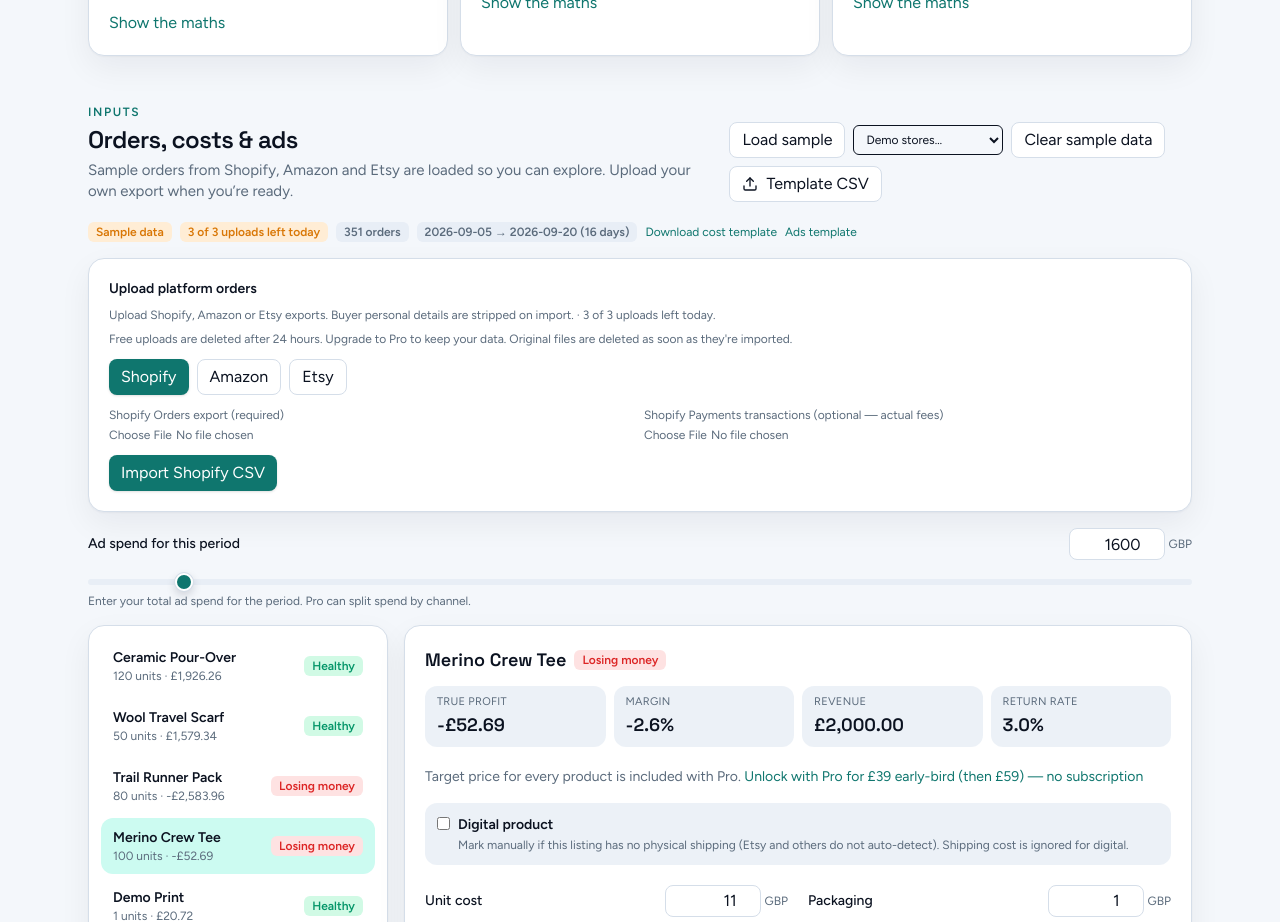
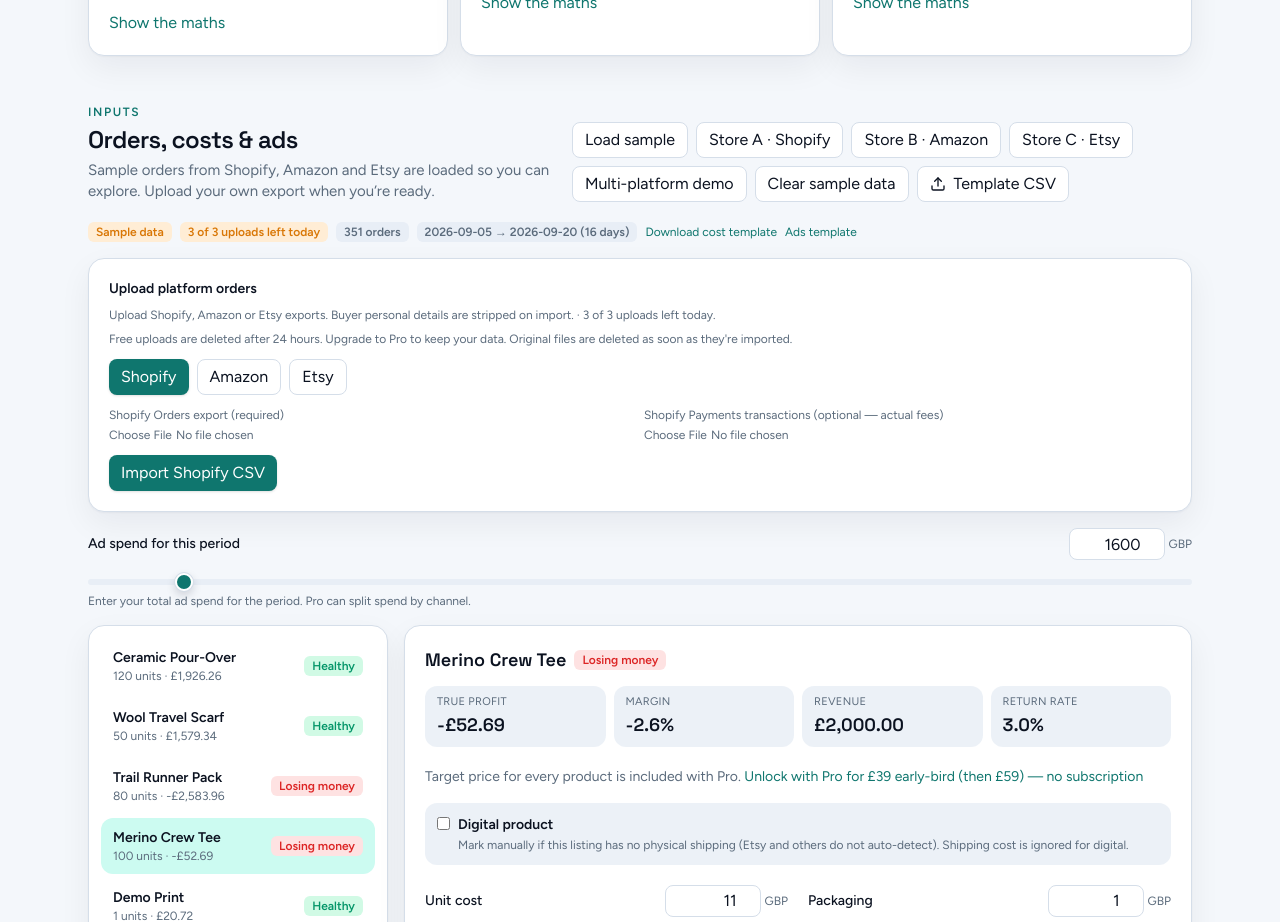
Before and after one commit to BA64592/MarginOS, a React (Vite) app: page / in a window 1280 px wide. Shown: the part 800-1722 px from the top of the page. Built offline with nearby package versions, Linux system fonts and the light colour scheme.

Commit message:
Polish demo-store picker and mid-band Store C score
Replace the demo dropdown with explicit Store A/B/C/Multi buttons,
raise Etsy ads so Store C lands Needs attention, and refresh the
marketing soft-launch reply with verified scores.

Co-authored-by: aktheruddin <aktheruddin@live.com>

```diff
--- a/src/components/ProductWorkspace.tsx
+++ b/src/components/ProductWorkspace.tsx
@@ -2,7 +2,7 @@ import { Upload } from 'lucide-react'
 import { useRef, useState } from 'react'
 import { useApp } from '../context/AppContext'
 import { en } from '../i18n/en'
-import { DEMO_STORES, type DemoStoreId } from '../lib/demo/stores'
+import { DEMO_STORES } from '../lib/demo/stores'
 import { SAMPLE_ADS_TEMPLATE, SAMPLE_COST_TEMPLATE, parseCostTemplate } from '../lib/csv/template'
 import { formatMoney, formatPct } from '../lib/format'
 import { proUnlockPaywallCopy } from '../lib/pricing'
@@ -119,28 +119,17 @@ export function ProductWorkspace() {
                 <Button variant="secondary" size="sm" onClick={loadSample}>
                   Load sample
                 </Button>
-                <label className="inline-flex items-center gap-1.5 text-xs text-subtle">
-                  <span className="sr-only">Demo store</span>
-                  <select
-                    className="rounded-md border border-line bg-panel px-2 py-1.5 text-xs text-ink"
-                    defaultValue=""
-                    onChange={(e) => {
-                      const id = e.target.value as DemoStoreId
-                      if (id) loadDemoStore(id)
-                      e.target.value = ''
-                    }}
-                    aria-label="Load demo store"
+                {DEMO_STORES.map((s) => (
+                  <Button
+                    key={s.id}
+                    variant="secondary"
+                    size="sm"
+                    title={s.story}
+                    onClick={() => loadDemoStore(s.id)}
                   >
-                    <option value="" disabled>
-                      Demo stores…
-                    </option>
-                    {DEMO_STORES.map((s) => (
-                      <option key={s.id} value={s.id}>
-                        {s.label}
-                      </option>
-                    ))}
-                  </select>
-                </label>
+                    {s.label}
+                  </Button>
+                ))}
               </>
             ) : null}
             <ClearSampleDataButton />
--- a/src/lib/demo/stores.ts
+++ b/src/lib/demo/stores.ts
@@ -421,7 +421,8 @@ export function buildStoreC(currency: HomeCurrency = 'GBP') {
     ],
     currency,
   )
-  return { costs, lines, ads: ads(1550, 'Etsy Ads'), label: 'Store C · Etsy' }
+  // Higher ads + mug loss keep Health Score mid-band (“Needs attention”), not Strong.
+  return { costs, lines, ads: ads(2100, 'Etsy Ads'), label: 'Store C · Etsy' }
 }
 
 /** Combined multi-platform shop for Pro recording. */
```
Also changed, not shown: 1 other file (tests, documents, lock files or other folders).
